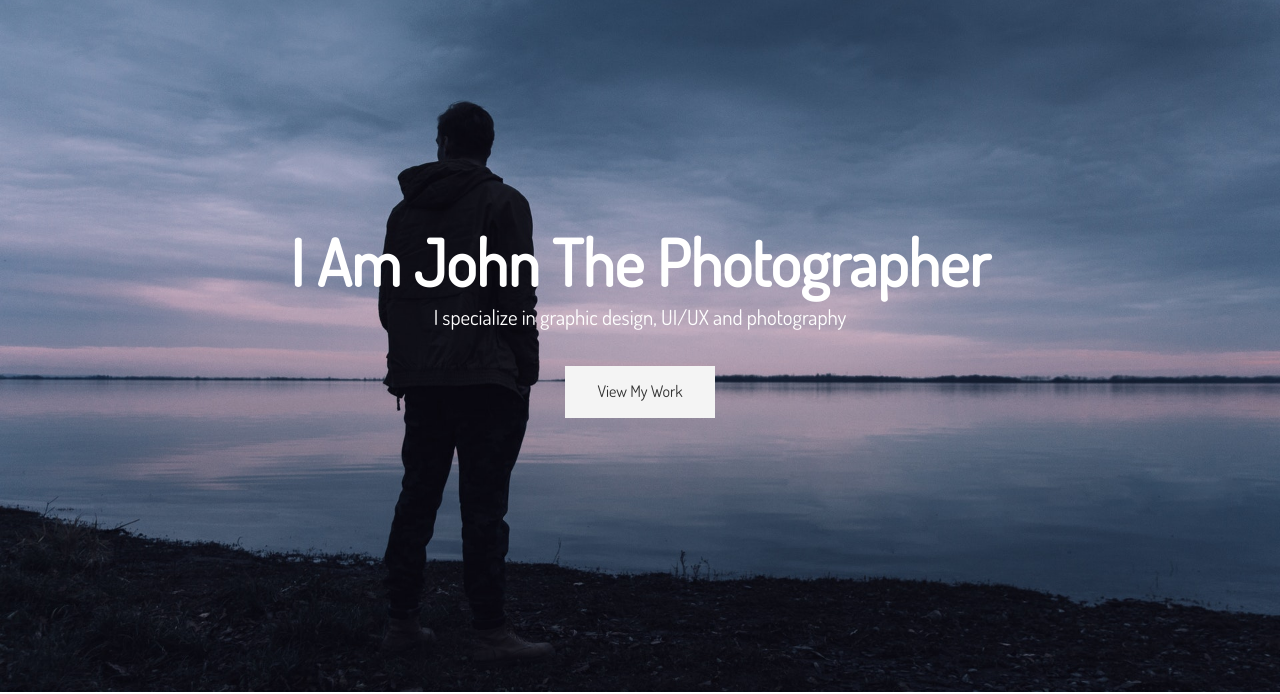
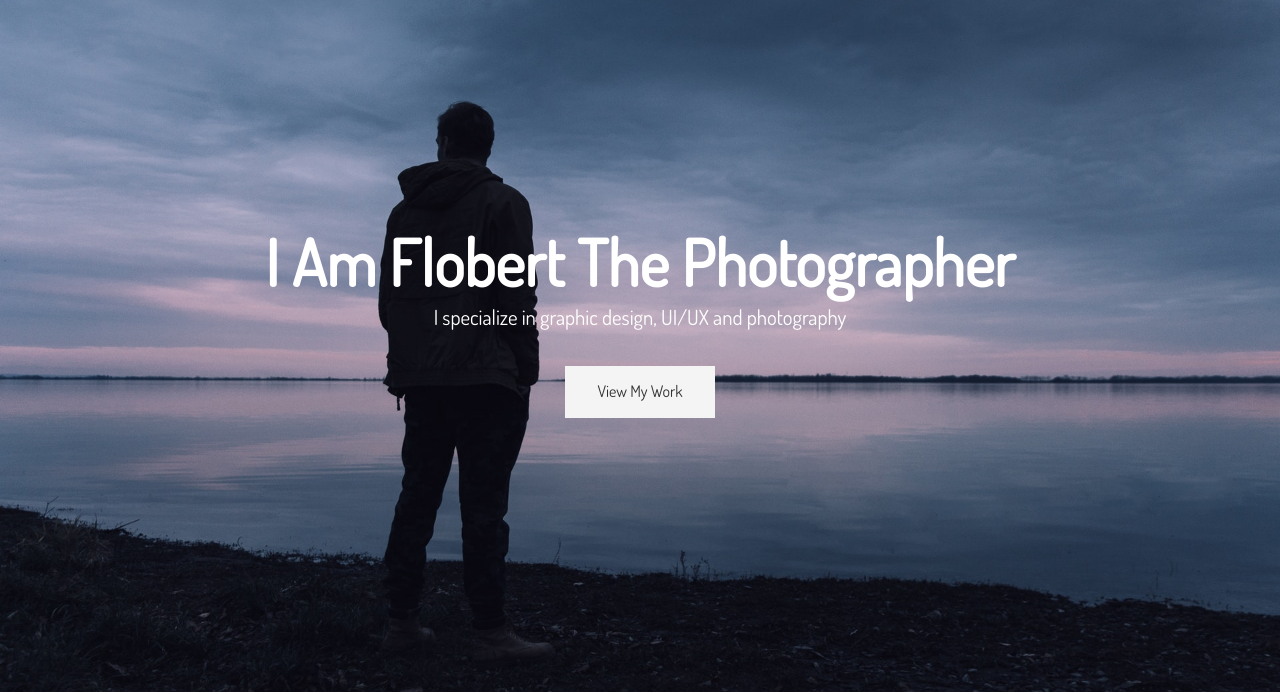
Before and after one commit to Flobert28/portfolio_website, a website: page dist/index.html in a window 1280 px wide. Shown: the part 108-802 px from the top of the page. Drawn offline with Linux system fonts and the light colour scheme.

Commit message:
Update index.html

```diff
--- a/dist/index.html
+++ b/dist/index.html
@@ -27,7 +27,7 @@
       </nav>
       <div class="header-content">
         <h1>
-          I Am John The
+          I Am Flobert The
           <span class="txt-type" data-wait="3000" data-words='["Photographer", "Designer", "UI/UX Dev"]'></span>
         </h1>
         <p class="lead">
```
